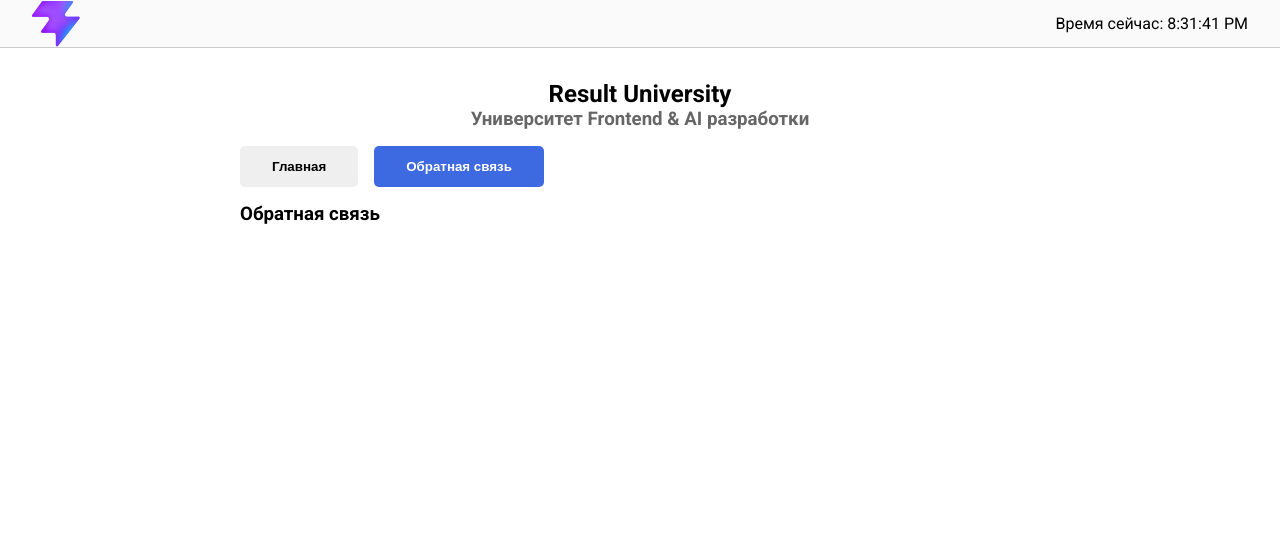
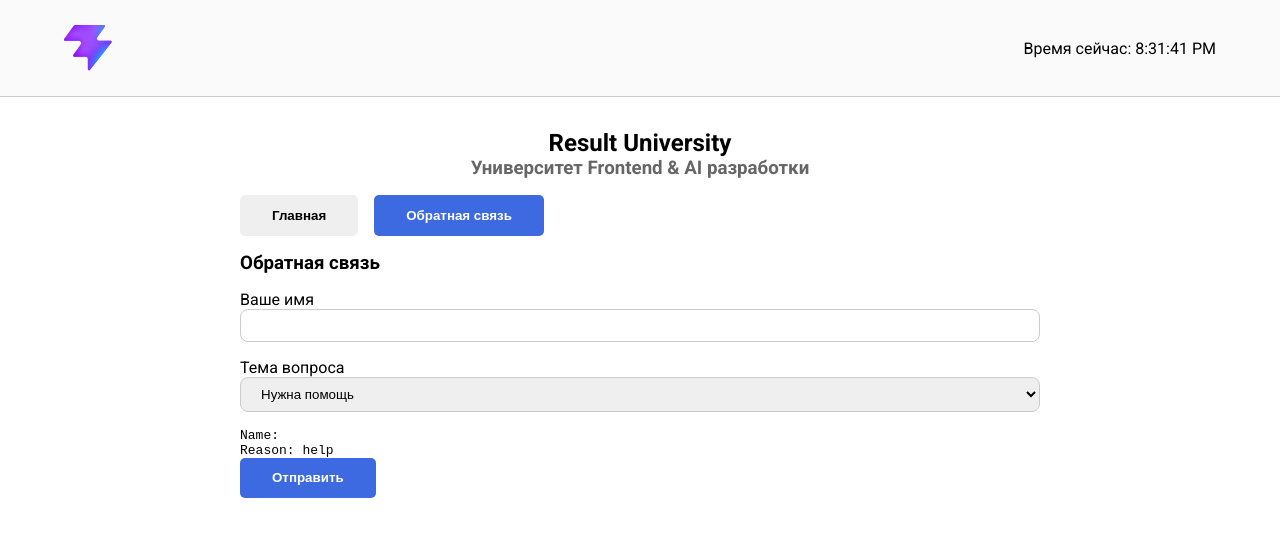
Before and after one commit to vetarara/react-vite-2025, a React (Vite) app: page / in a window 1280 px wide. Shown: the top 536 px of the page. Built offline with nearby package versions, Linux system fonts and the light colour scheme.

Commit message:
add form

```diff
--- a/src/components/Button/Button.css
+++ b/src/components/Button/Button.css
@@ -12,6 +12,10 @@
     opacity: 0.8;
 }
 
+.button:disabled {
+    cursor: not-allowed;
+}
+
 .button.active {
     background: #3e6ae1;
     color: #ffffff;
--- a/src/components/Button/Button.jsx
+++ b/src/components/Button/Button.jsx
@@ -1,10 +1,15 @@
 import './Button.css'
 
-export default function Button({ children, onClick, isActive }) {
+export default function Button({ children, isActive, ...props }) {
     let classes = 'button'
     if (isActive) classes += ' active'
 
-    return <button className={ classes } onClick={onClick}>
-        {children}
-    </button>
+    return (
+        <button
+            {...props}
+            className={classes}
+        >
+            {children}
+        </button>
+    )
 }
--- a/src/components/FeedbackSection.jsx
+++ b/src/components/FeedbackSection.jsx
@@ -1,7 +1,51 @@
+import Button from './Button/Button'
+import { useState } from 'react'
+
 export default function FeedbackSection() {
+    const [name, setName] = useState('');
+    const [hasError, setHasError] = useState(false);
+    const [reason, setReason] = useState('help');
+
+    function handleNameChange(event) {
+        const value = event.target.value;
+
+        setName(value);
+        setHasError(value.trim().length === 0);
+    }
+
     return (
         <section>
             <h3>Обратная связь</h3>
+
+            <form action="">
+                <label htmlFor="name">Ваше имя</label>
+                <input
+                    type="text"
+                    id="name"
+                    className="control"
+                    value={name}
+                    style={{
+                        border: hasError ? '1px solid red' : null,
+
+                    }}
+                    onChange={handleNameChange}
+                />
+
+                <label htmlFor="reason">Тема вопроса</label>
+                <select id="reason" className="control" value={reason} onChange={event => setReason(event.target.value)}>
+                    <option value="error">Сообщить об ошибке</option>
+                    <option value="help">Нужна помощь</option>
+                    <option value="idea">Есть идея</option>
+                </select>
+
+                <pre>
+                    Name: {name}
+                    <br />
+                    Reason: {reason}
+                </pre>
+
+                <Button disabled={hasError} isActive={!hasError}>Отправить</Button>
+            </form>
         </section>
     )
 }
--- a/src/index.css
+++ b/src/index.css
@@ -13,7 +13,7 @@
 header {
   height: 3rem;
   display: flex;
-  padding: 0 2rem;
+  padding: 3rem 4rem;
   justify-content: space-between;
   align-items: center;
   border-bottom: 1px solid #cccccc;
@@ -50,3 +50,11 @@
 .centered {
   text-align: center;
 }
+
+.control {
+  border: 1px solid #ccc;
+  border-radius: 0.5rem;
+  padding: 0.5rem 1rem;
+  width: 100%;
+  margin-bottom: 1rem;
+}
```
